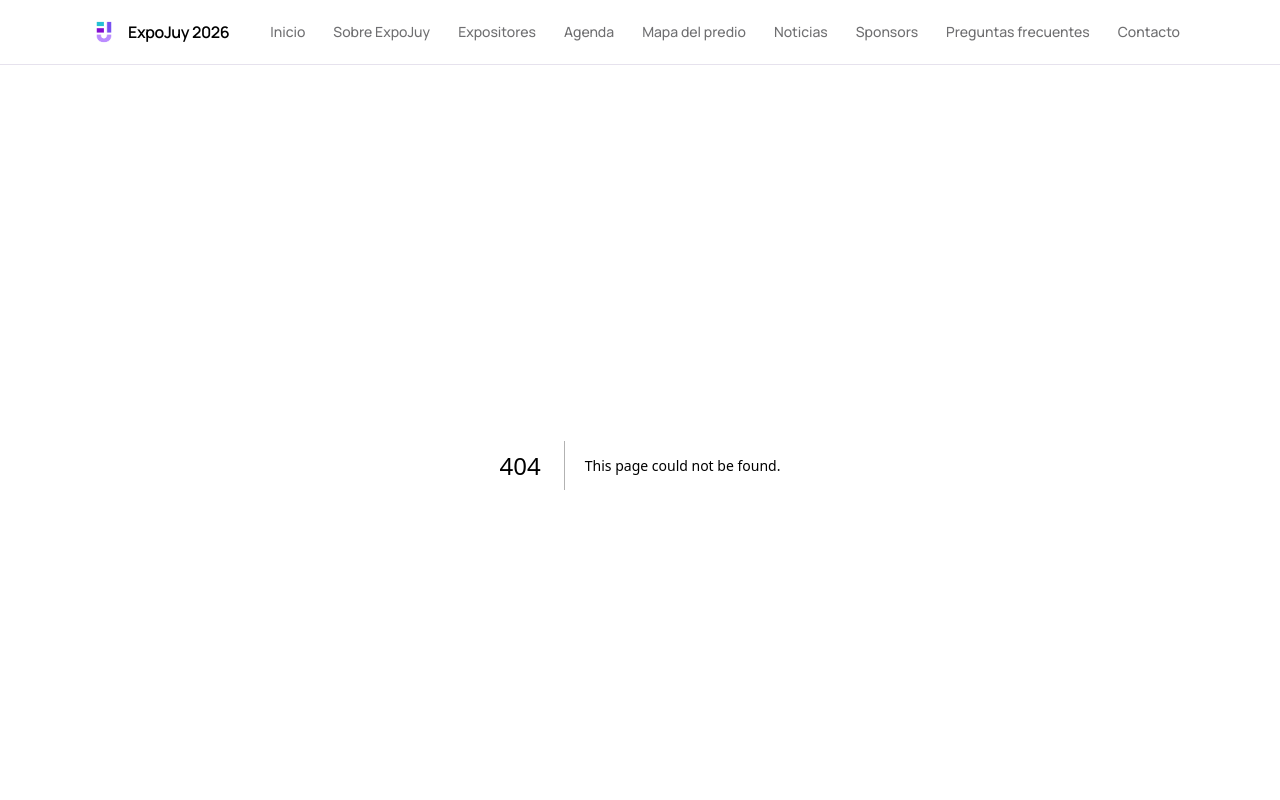
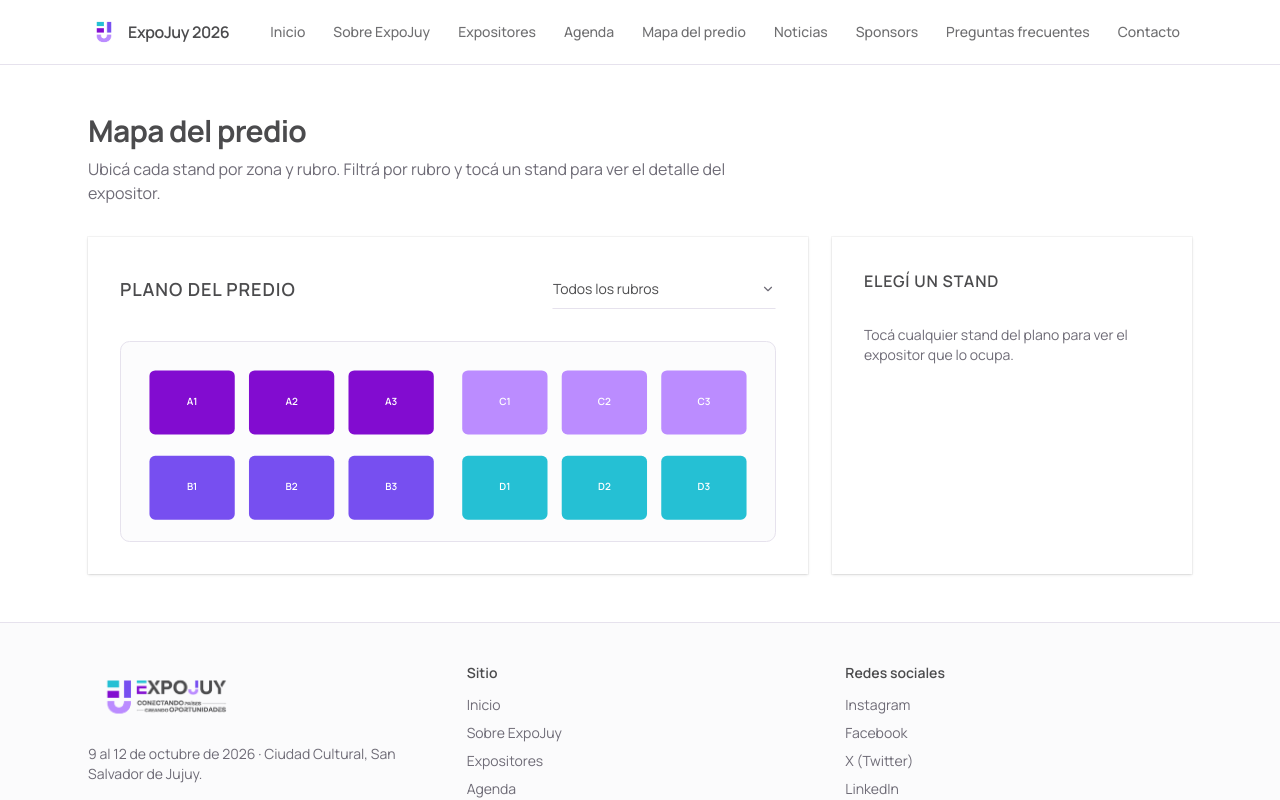
Before and after one commit to franpa13/expo-juy-2026, a Next.js app: page /mapa in a window 1280 px wide. Before the commit this address had no page. Shown: the top 800 px of the page. Built offline with nearby package versions, Linux system fonts and the light colour scheme.

Commit message:
feat: interactive venue map with rubro filter

```diff
--- /dev/null
+++ b/app/mapa/page.tsx
@@ -0,0 +1,23 @@
+import type { Metadata } from "next";
+import { VenueMap, STANDS } from "@/features/venue-map";
+import { EXHIBITORS } from "@/features/exhibitors";
+
+export const metadata: Metadata = {
+  title: "Mapa del predio | ExpoJuy 2026",
+  description: "Plano interactivo del predio de ExpoJuy 2026 con filtro por rubro.",
+};
+
+export default function MapaPage() {
+  return (
+    <div className="mx-auto max-w-6xl px-4 py-12 sm:px-6">
+      <h1 className="text-3xl font-bold tracking-tight">Mapa del predio</h1>
+      <p className="mt-2 max-w-2xl text-muted-foreground">
+        Ubicá cada stand por zona y rubro. Filtrá por rubro y tocá un stand para
+        ver el detalle del expositor.
+      </p>
+      <div className="mt-8">
+        <VenueMap stands={STANDS} exhibitors={EXHIBITORS} />
+      </div>
+    </div>
+  );
+}
--- /dev/null
+++ b/features/venue-map/components/venue-map.tsx
@@ -0,0 +1,137 @@
+"use client";
+
+import { useMemo, useState } from "react";
+import { Badge } from "@/components/ui/badge";
+import { Card, CardContent, CardHeader, CardTitle } from "@/components/ui/card";
+import {
+  Select,
+  SelectContent,
+  SelectItem,
+  SelectTrigger,
+  SelectValue,
+} from "@/components/ui/select";
+import { RUBROS, RUBRO_LABELS, type Rubro } from "@/lib/rubros";
+import type { Exhibitor } from "@/features/exhibitors";
+import type { VenueStand } from "../types";
+
+const ZONE_FILL: Record<VenueStand["zone"], string> = {
+  A: "var(--chart-1)",
+  B: "var(--chart-2)",
+  C: "var(--chart-3)",
+  D: "var(--chart-4)",
+};
+
+export function VenueMap({
+  stands,
+  exhibitors,
+}: {
+  stands: VenueStand[];
+  exhibitors: Exhibitor[];
+}) {
+  const [rubro, setRubro] = useState<Rubro | "all">("all");
+  const [selectedStandId, setSelectedStandId] = useState<string | null>(null);
+
+  const exhibitorsById = useMemo(
+    () => new Map(exhibitors.map((e) => [e.id, e])),
+    [exhibitors]
+  );
+
+  const selectedExhibitor = selectedStandId
+    ? exhibitorsById.get(stands.find((s) => s.id === selectedStandId)?.exhibitorId ?? "")
+    : undefined;
+
+  const isVisible = (stand: VenueStand) => {
+    if (rubro === "all") return true;
+    return exhibitorsById.get(stand.exhibitorId)?.rubro === rubro;
+  };
+
+  return (
+    <div className="grid gap-6 lg:grid-cols-[2fr_1fr]">
+      <Card>
+        <CardHeader className="flex flex-row items-center justify-between gap-4">
+          <CardTitle>Plano del predio</CardTitle>
+          <Select value={rubro} onValueChange={(v) => setRubro(v as Rubro | "all")}>
+            <SelectTrigger className="w-56" aria-label="Filtrar stands por rubro">
+              <SelectValue placeholder="Todos los rubros" />
+            </SelectTrigger>
+            <SelectContent>
+              <SelectItem value="all">Todos los rubros</SelectItem>
+              {RUBROS.map((r) => (
+                <SelectItem key={r} value={r}>
+                  {RUBRO_LABELS[r]}
+                </SelectItem>
+              ))}
+            </SelectContent>
+          </Select>
+        </CardHeader>
+        <CardContent>
+          <svg
+            viewBox="0 0 920 280"
+            role="img"
+            aria-label="Plano del predio con los stands de expositores"
+            className="w-full rounded-md border border-border bg-muted/30"
+          >
+            {stands.map((stand) => {
+              const exhibitor = exhibitorsById.get(stand.exhibitorId);
+              const visible = isVisible(stand);
+              return (
+                <g
+                  key={stand.id}
+                  onClick={() => setSelectedStandId(stand.id)}
+                  className="cursor-pointer"
+                  opacity={visible ? 1 : 0.25}
+                >
+                  <rect
+                    x={stand.x}
+                    y={stand.y}
+                    width={stand.width}
+                    height={stand.height}
+                    rx={8}
+                    fill={ZONE_FILL[stand.zone]}
+                    stroke={selectedStandId === stand.id ? "var(--foreground)" : "transparent"}
+                    strokeWidth={3}
+                  />
+                  <text
+                    x={stand.x + stand.width / 2}
+                    y={stand.y + stand.height / 2}
+                    textAnchor="middle"
+                    dominantBaseline="middle"
+                    fontSize={14}
+                    fontWeight={600}
+                    fill="var(--primary-foreground)"
+                  >
+                    {stand.id}
+                  </text>
+                  <title>{exhibitor?.name ?? stand.id}</title>
+                </g>
+              );
+            })}
+          </svg>
+        </CardContent>
+      </Card>
+
+      <Card>
+        <CardHeader>
+          <CardTitle className="text-base">
+            {selectedExhibitor ? selectedExhibitor.name : "Elegí un stand"}
+          </CardTitle>
+        </CardHeader>
+        <CardContent className="space-y-2">
+          {selectedExhibitor ? (
+            <>
+              <Badge>{RUBRO_LABELS[selectedExhibitor.rubro]}</Badge>
+              <p className="text-sm text-muted-foreground">{selectedExhibitor.description}</p>
+              <p className="text-xs text-muted-foreground">
+                Stand {selectedExhibitor.standId} · {selectedExhibitor.country}
+              </p>
+            </>
+          ) : (
+            <p className="text-sm text-muted-foreground">
+              Tocá cualquier stand del plano para ver el expositor que lo ocupa.
+            </p>
+          )}
+        </CardContent>
+      </Card>
+    </div>
+  );
+}
--- /dev/null
+++ b/features/venue-map/index.ts
@@ -0,0 +1,3 @@
+export { VenueMap } from "./components/venue-map";
+export { STANDS } from "./data/stands";
+export type { VenueStand } from "./types";
```
